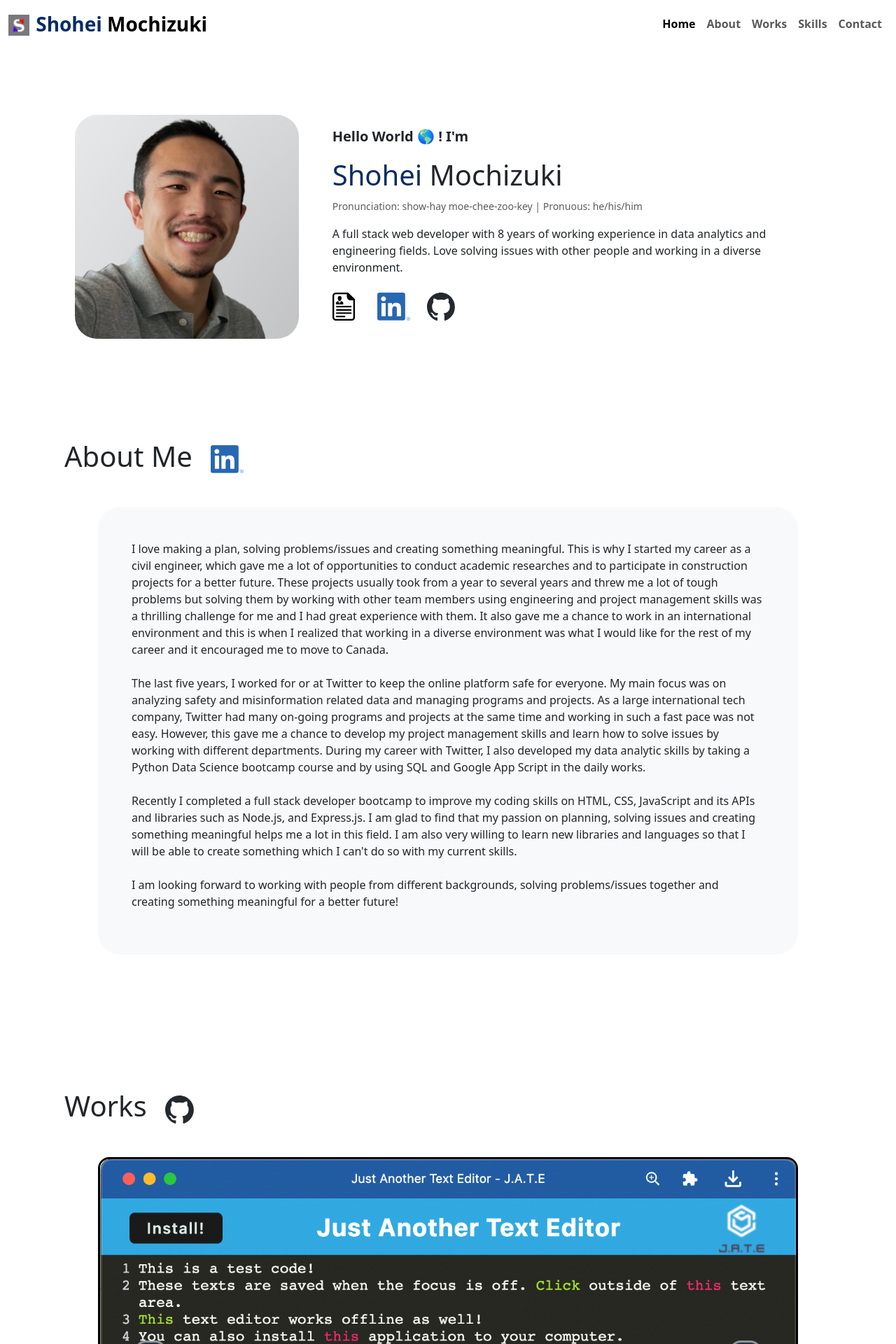
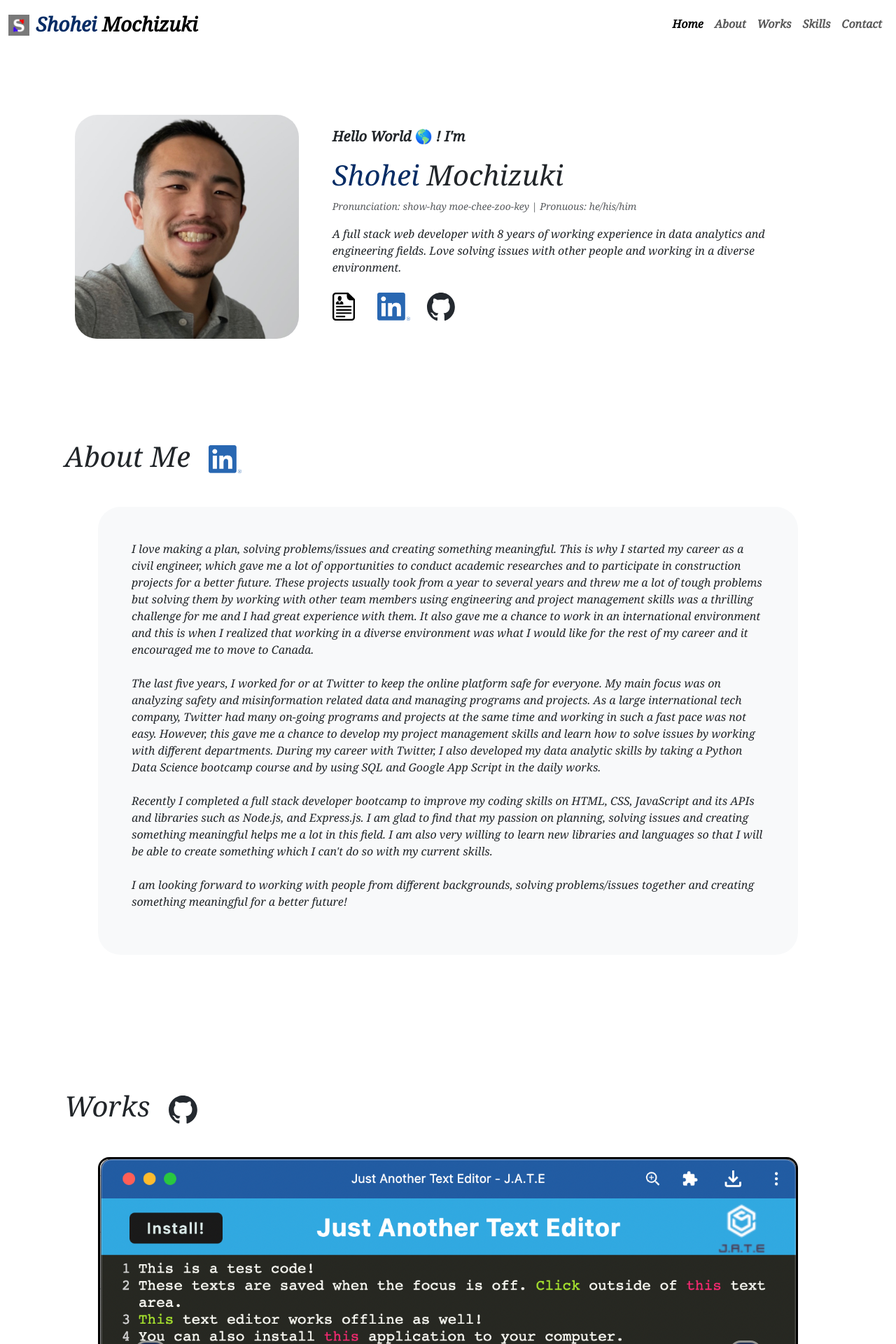
Before and after one commit to shohei-mochizuki/portfolio, a PHP site: page / in a window 1280 px wide. Shown: the top 1920 px of the page at 70% size. Run offline with PHP 8.4, Linux system fonts and the light colour scheme.

Commit message:
Add Google Fonts

```diff
--- a/assets/style/style.css
+++ b/assets/style/style.css
@@ -2,6 +2,11 @@
   --darkblue: rgb(30, 59, 138);
   --lightblue: rgb(212, 233, 254);
   --darkred: rgb(106, 1, 1);
+}
+
+body {
+  font-family: 'Noto Sans SignWriting', sans-serif;
+  font-family: 'Noto Serif', serif;
 }
 
 .f-darkblue {
--- a/index.html
+++ b/index.html
@@ -8,7 +8,13 @@
   <title>Shohei Mochizuki | Full Stack Developer</title>
   <meta name="description" content="A Full Stack Developer">
   <link rel="icon" href="./assets/logos/logo.png">
+  <!-- Bootstrap -->
   <link href="https://cdn.jsdelivr.net/npm/bootstrap@5.3.0-alpha1/dist/css/bootstrap.min.css" rel="stylesheet" integrity="sha384-GLhlTQ8iRABdZLl6O3oVMWSktQOp6b7In1Zl3/Jr59b6EGGoI1aFkw7cmDA6j6gD" crossorigin="anonymous">
+  <!-- Google Fonts -->
+  <link rel="preconnect" href="https://fonts.googleapis.com">
+  <link rel="preconnect" href="https://fonts.gstatic.com" crossorigin>
+  <link href="https://fonts.googleapis.com/css2?family=Noto+Sans+SignWriting&family=Noto+Serif:ital@1&display=swap" rel="stylesheet">
+  <!-- Custom CSS -->
   <link rel="stylesheet" href="./assets/style/style.css">
 </head>
 
```
